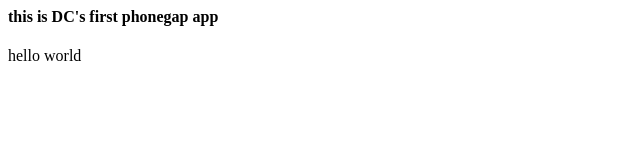
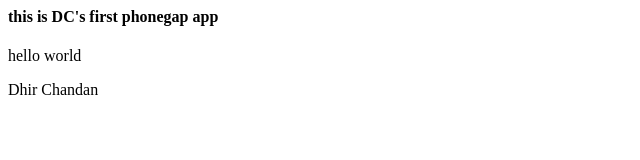
Before and after one commit to dhirnc/web101, a plain HTML site: page index.html in a window 1280 px wide. Shown: the whole page, without its empty margins (0-640 px from the left). Drawn offline with Linux system fonts and the light colour scheme.

Commit message:
Update and rename hello.html to index.html

```diff
--- a/hello.html
+++ b/index.html
@@ -3,6 +3,6 @@
 <h4> this is DC's first phonegap app</h4>
 <p>
 hello world
-</p>
+</p><p>Dhir Chandan</p>
 </body>
 </html>
```
